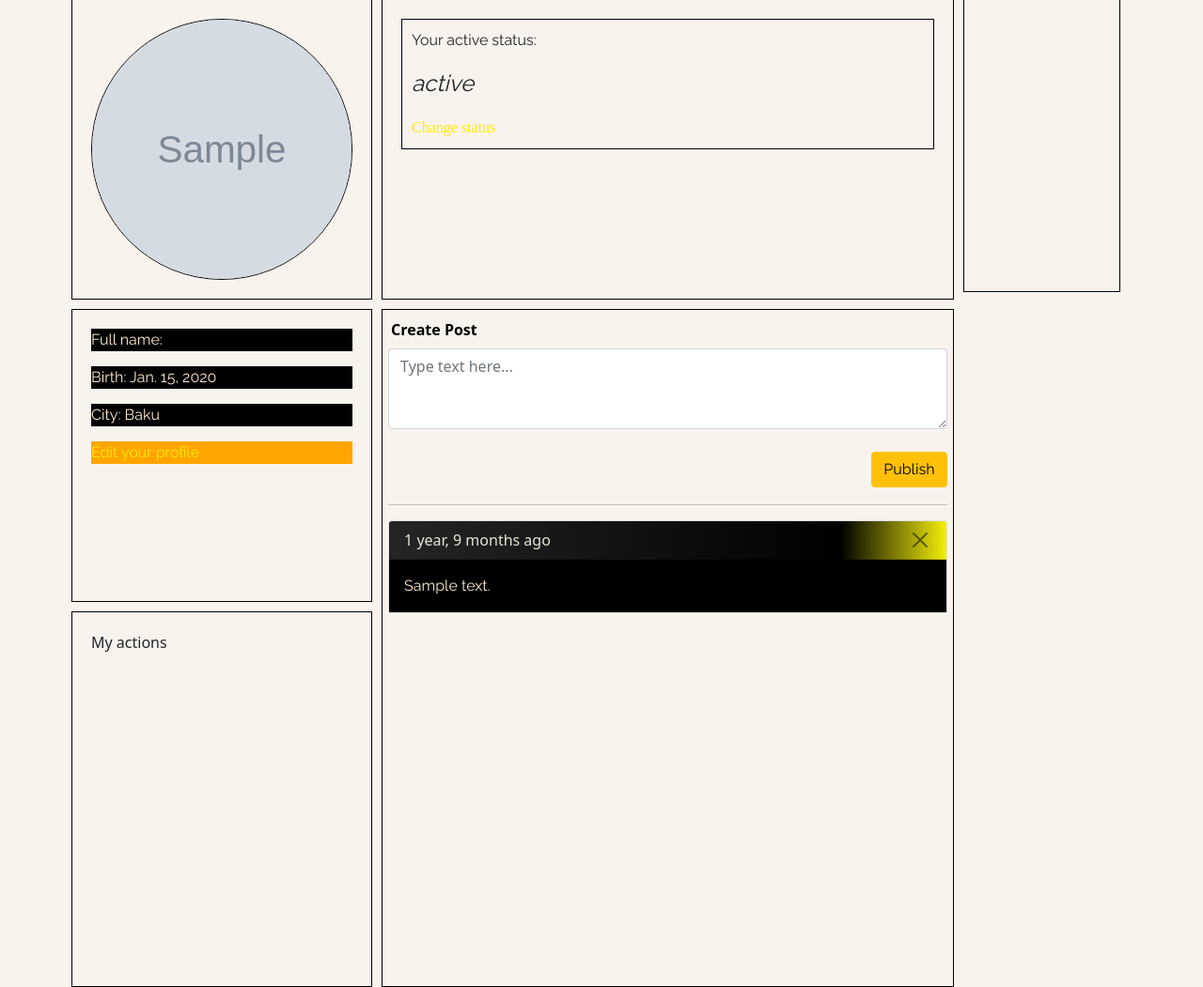
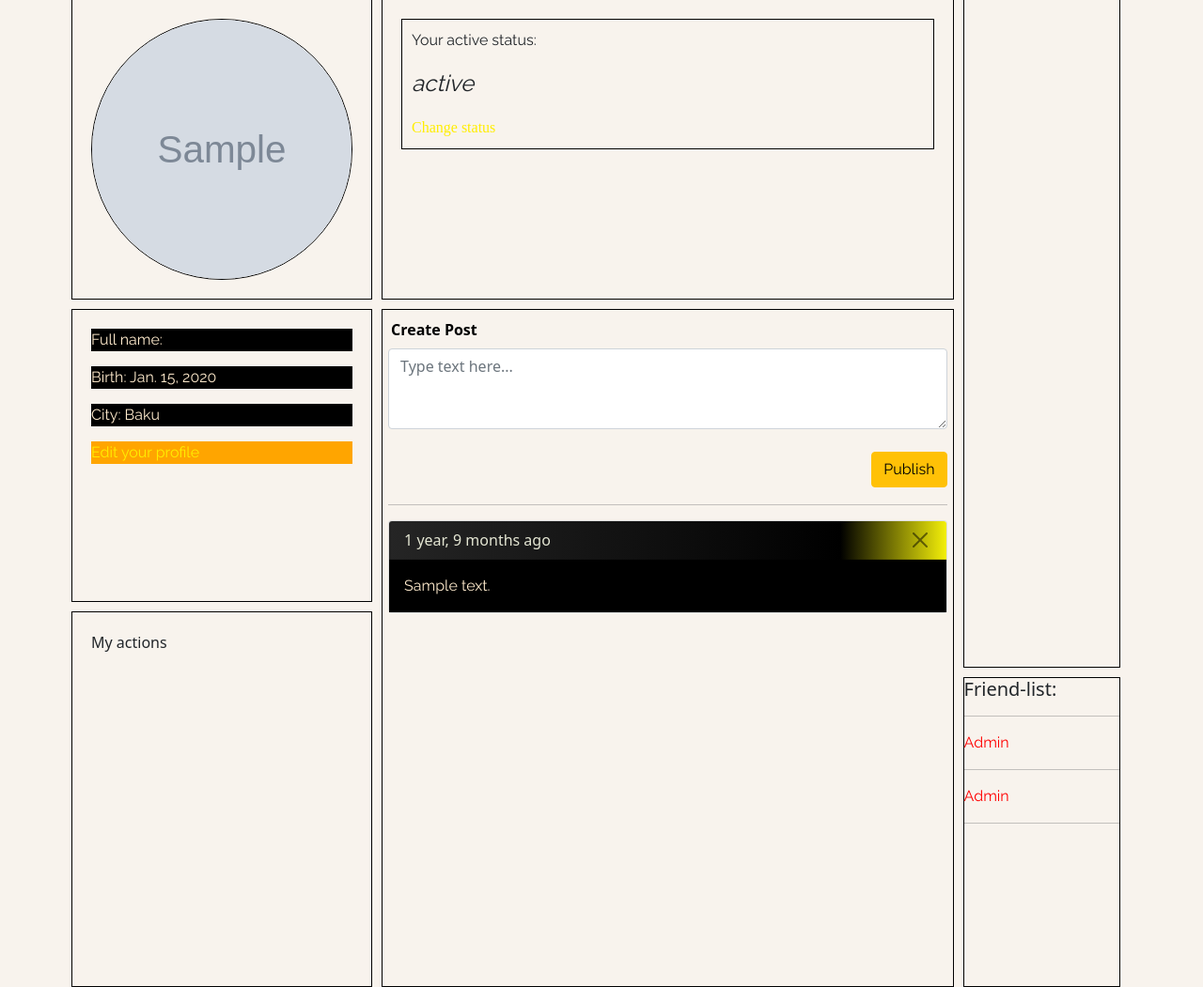
Before and after one commit to ImranRahimov1995/SocialNetwork, a Django app: page / in a window 1280 px wide. Shown: the part 65-1116 px from the top of the page at 94% size. Run offline with Django 3.2, Linux system fonts and the light colour scheme; a user stored in the database is signed in; data comes from the database, SQL or seed files in the repository; tables that the repository leaves empty hold one stand-in row (values such as "Sample post"); grey boxes marked "Sample" are stand-in pictures; some libraries are stand-ins or nearby versions.

Commit message:
FRONTEND works for friendship

```diff
--- a/project/account/static/css/styles.css
+++ b/project/account/static/css/styles.css
@@ -112,7 +112,7 @@ label {
       "avatar status subscribe"
       "info articles subscribe"
       "actions articles subscribe"
-      "actions articles subscribe";
+      "actions articles friends";
     grid-template-rows: 40vh 1fr 60px;
     grid-template-columns: 40vh 1fr 15%;
     grid-gap: 10px;
@@ -138,11 +138,15 @@ label {
 #status {
     grid-area: status;
 }
+#friends{
+    grid-area: friends;
+    border: 1px solid black;
+
+}
 #subscribe {
     grid-area: subscribe;
-    height: 39vh;
     /* align-self: flex-start; */
-
+    overflow: scroll;
 }
 #info {
     grid-area: info;
--- a/project/account/templates/account/dashboard.html
+++ b/project/account/templates/account/dashboard.html
@@ -19,6 +19,10 @@
         <div class="item_6" id="articles">
            {% include "./inc/posts.html"%}
         </div>
+        <div class="item_7" id="friends">
+            {% include "./inc/friendlist.html"%}
+        </div>
+
 {% endblock content %}
 
 {%block js%}
--- a/project/account/templates/account/inc/dashboard.js
+++ b/project/account/templates/account/inc/dashboard.js
@@ -77,3 +77,46 @@ $(".posts").on('click', 'button.btn-close',function(e){
         }
     });
 });
+
+
+$(".friend-request").on('click', 'a.accept',function(e){
+    e.preventDefault();
+    let post_class = $(this).parent();
+    console.log(post_class.attr('data-id'))
+
+    $.ajax({
+        url: `/api/people/get/${post_class.attr('data-id')}/`,
+        method: 'patch',
+        dataType: 'json',
+        data: {
+            accepted:true
+        },
+
+        success: function(data){
+            $('.friendlist').prepend(`
+            <p><a style="color: red;" href="#" >${data['user_from']}</a></p>
+            <hr>
+            `);
+            post_class.remove();
+        }
+    });
+});
+
+$(".friend-request").on('click', 'a.decline',function(e){
+    e.preventDefault();
+    let post_class = $(this).parent();
+    console.log(post_class.attr('data-id'))
+
+    $.ajax({
+        url: `/api/people/get/${post_class.attr('data-id')}/`,
+        method: 'delete',
+        dataType: 'json',
+        data: {
+
+        },
+
+        success: function(data){
+            post_class.remove()
+        }
+    });
+});
--- /dev/null
+++ b/project/account/templates/account/inc/friendlist.html
@@ -0,0 +1,14 @@
+<h5>Friend-list:</h5>
+<hr>
+<div class='friendlist'>
+{%for friend in profile.get_friends %}
+    {% if friend.user_from == request.user.profile %}
+        <p><a style="color: red;" href="{{friend.user_to.get_absolute_url}}" >{{friend.user_to.user |capfirst}}</a></p>
+     <hr>
+    {%else%}
+        <p><a style="color: red;" href="{{friend.user_from.get_absolute.url}}" >{{friend.user_from.user |capfirst}}</a></p>
+        <hr>
+
+    {% endif %}
+{%endfor%}
+</div>
--- a/project/account/templates/account/inc/subscribers.html
+++ b/project/account/templates/account/inc/subscribers.html
@@ -1,10 +1,12 @@
 <div class="friend-request">
-    {%for fr_request in profile.fr_request.all %}
+    {%for fr_request in profile.get_friend_requests %}
     {% if fr_request.accepted == False %}
+    <div class="request_item" data-id="{{fr_request.id}}">
     <p><a style="color: red;" href="{{fr_request.user_from.get_absolute_url}}" >{{fr_request.user_from.user |capfirst}}</a> send you friendship request</p>
-    <a href="#"style="color: green;">Accept</a>
-    <a href="#" style="color: red;">Decline</a>
+    <a href="#" class="accept"  style="color: green;">Accept</a>
+    <a href="#" class="decline"  style="color: red;">Decline</a>
     <hr>
+    </div>
     {%endif%}
     {%endfor%}
 </div>
```
